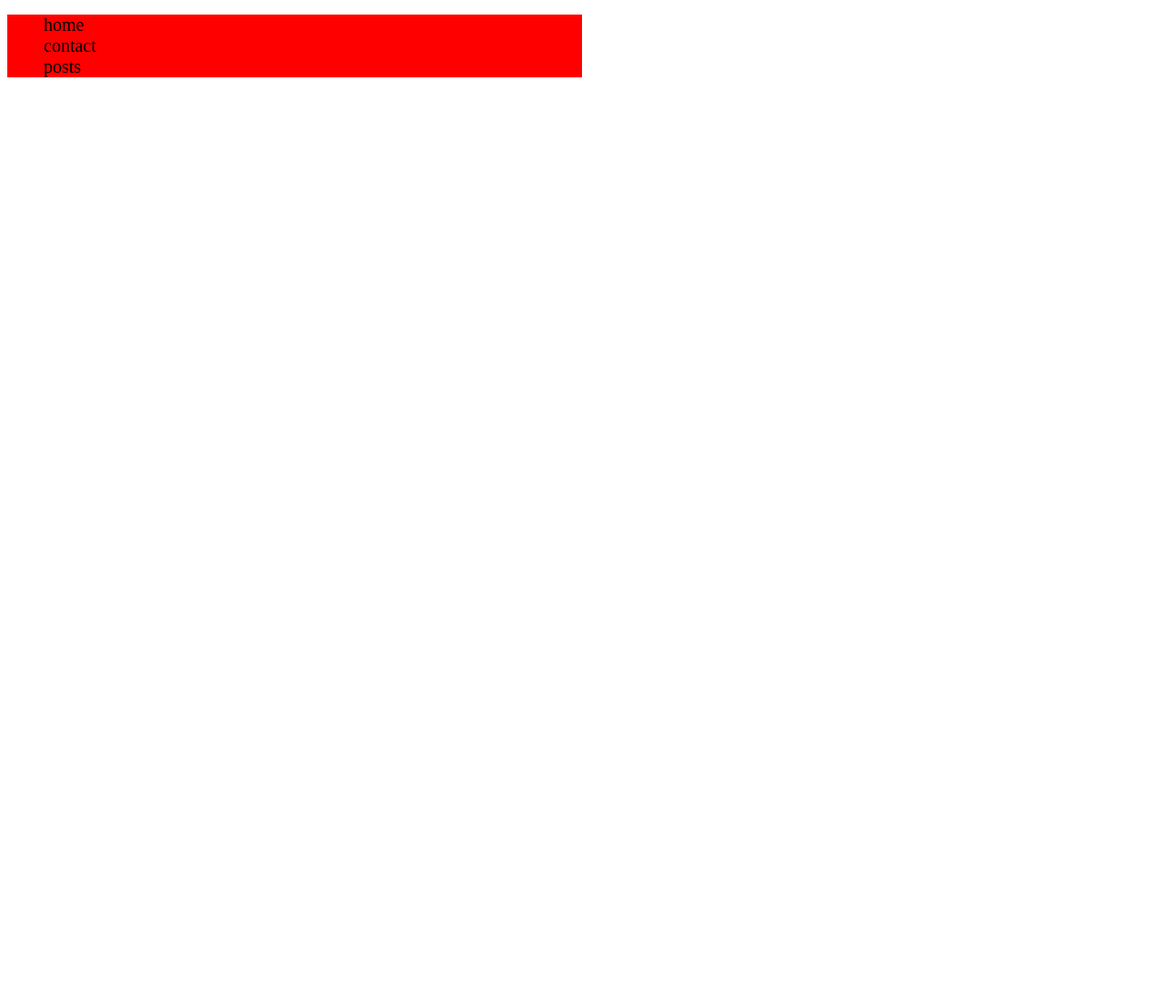
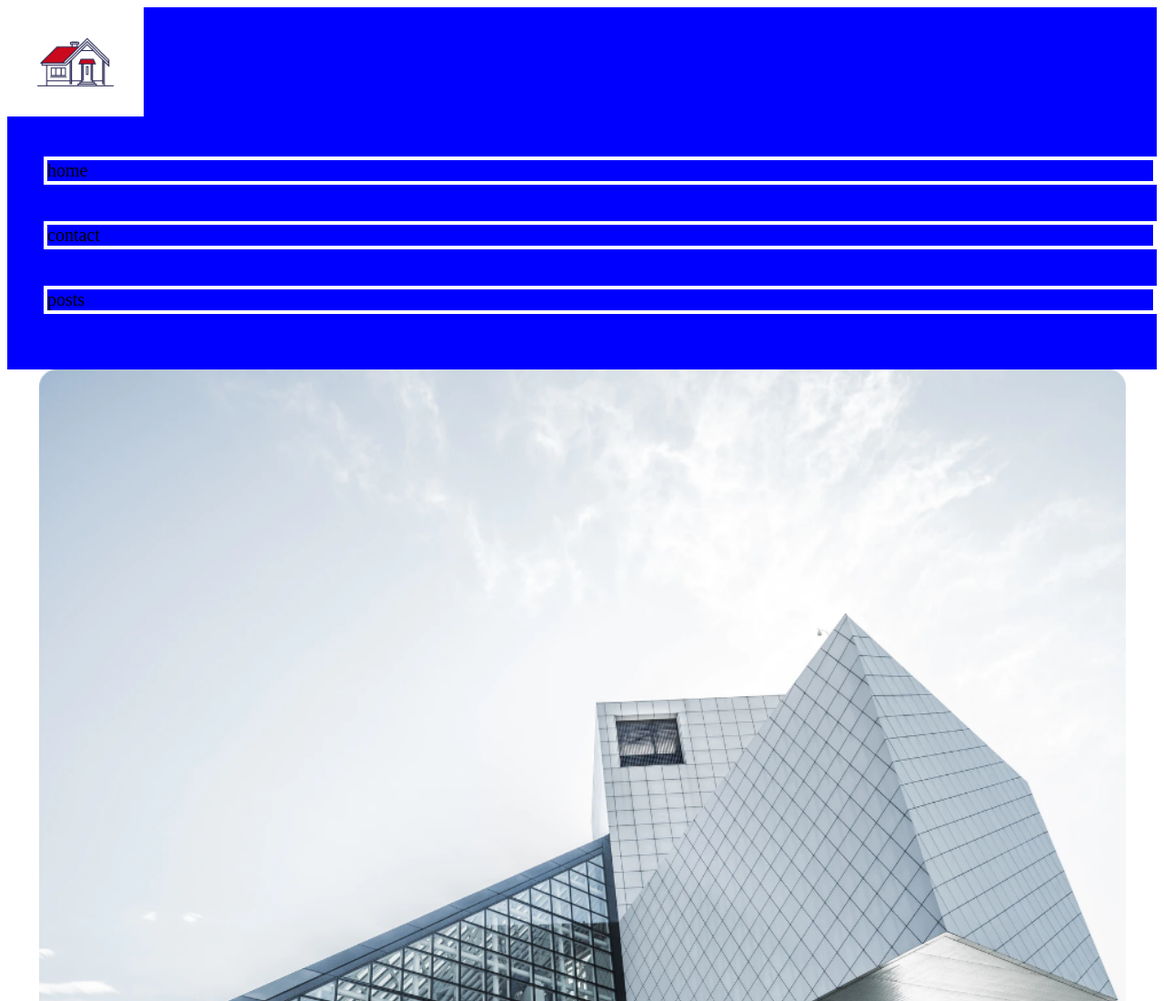
Before and after one commit to anitso/github-01, a plain HTML site: page index.html in a window 1280 px wide. Shown: the top 1100 px of the page at 91% size. Before the commit the page ends 800 px from the top, so only its background shows below. Drawn offline with Linux system fonts and the light colour scheme.

Commit message:
edit css

```diff
--- a/index.html
+++ b/index.html
@@ -7,6 +7,7 @@
 </head>
 <body>
     <header>
+    	<img class="img" src="pic/logo.png">
     	<nav>
     		<ul>
     			<li>
@@ -21,5 +22,14 @@
     		</ul>
     	</nav>
     </header>
+    <section>
+    	<img src="pic/pic.png" alt="image">
+    	<h2>რატომ ვიყენებთ მას და საიდან მოდის ეს ტექსტი?</h2>
+        <img src="pic/picc.png" alt="image">
+        <img src="pic/pic1.png" alt="image">
+        <img src="pic/pic2.png" alt="image">
+        <img src="pic/pic3.png" alt="image">
+        <img src="pic/pic4.png" alt="image">
+    </section>
 </body>
 </html>
--- a/style.css
+++ b/style.css
@@ -6,7 +6,21 @@ a {
 	color: black;
 	font-size: 20px;
 }
+li {
+	border: 4px solid #fff;
+	margin-top: 40px;
+}
 header {
-	background-color: red;
-	width: 50%;
+	background-color: blue;
+	height: 398px;
 }
+.img {
+    width: 150px;
+}
+section {
+      width: 1195px;
+      margin: 0 auto;
+}
+img{
+	width: 100%;
+}
```
Also changed, not shown: pic/logo.png (added), pic/pic.png (added), pic/pic1.png (added), pic/pic2.png (added), pic/pic3.png (added), pic/pic4.png (added), pic/picc.png (added).
